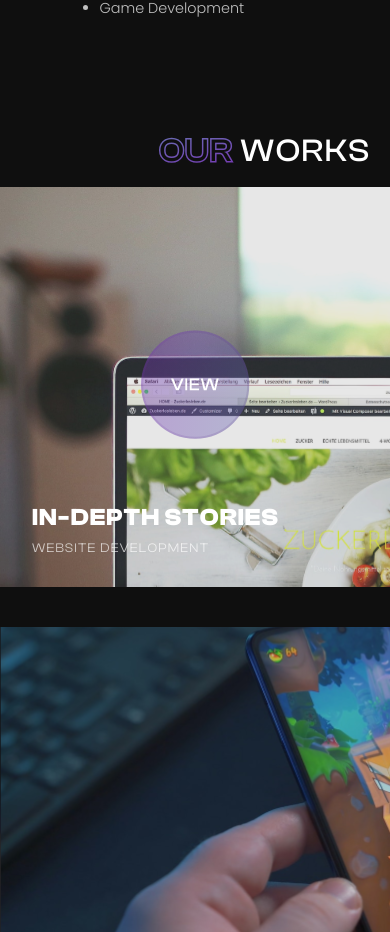
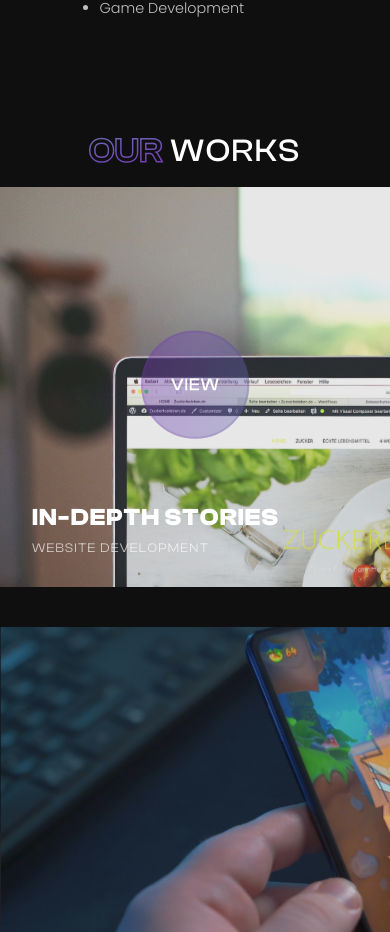
Before and after one commit to aashish-cd/fund-raiser, a Next.js app: page / in a window 390 px wide. Shown: the part 1919-2851 px from the top of the page. Built offline with nearby package versions, Linux system fonts and the light colour scheme.

Commit message:
title size udpated

```diff
--- a/components/OurWork/Works.module.scss
+++ b/components/OurWork/Works.module.scss
@@ -133,14 +133,39 @@
     }
   }
 }
+@media screen and (max-width: 1200px) {
+  .Wraper {
+    .Maindiv {
+      .Upper {
+        width: 90%;
+        .heading {
+          font-size: 3rem;
+        }
+      }
+    }
+  }
+}
+@media screen and (max-width: 1024px) {
+  .Wraper {
+    .Maindiv {
+      .Upper {
+        width: 90%;
+        .heading {
+          font-size: 4rem;
+        }
+      }
+    }
+  }
+}
 
 @media screen and (max-width: 768px) {
   .Wraper {
     .Maindiv {
       .Upper {
-        margin-right: 0px;
+        width: 100%;
         .heading {
-          font-size: 2rem;
+          font-size: 3rem;
+          text-align: center;
         }
       }
     }
@@ -174,3 +199,26 @@
     }
   }
 }
+@media screen and (max-width: 600px) {
+  .Wraper {
+    .Maindiv {
+      .Upper {
+        .heading {
+          font-size: 2.5rem;
+        }
+      }
+    }
+  }
+}
+
+@media screen and (max-width: 480px) {
+  .Wraper {
+    .Maindiv {
+      .Upper {
+        .heading {
+          font-size: 2rem;
+        }
+      }
+    }
+  }
+}
```
